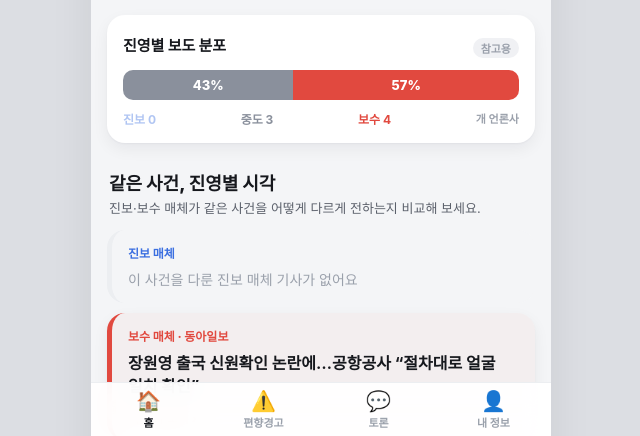
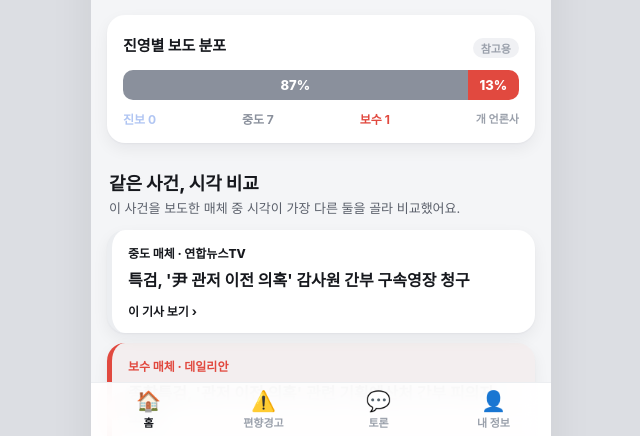
Before and after one commit to 63amg0010-cpu/witchhunt-news, a React (Vite) app: page / in a window 1280 px wide. Both pictures are taken after a click on the button 640 px from the left and 566 px from the top of the page. Shown: the part 362-798 px from the top of the page, without its empty margins (319-959 px from the left). Built offline with nearby package versions, Linux system fonts and the light colour scheme; no server answers.

Commit message:
시각 비교 개선: 진보 없으면 중도 vs 보수 등 양극단 자동 선택 + 진보 공백 안내

```diff
--- a/src/index.css
+++ b/src/index.css
@@ -338,6 +338,8 @@ ul { list-style: none; margin: 0; padding: 0; }
 .vs-pane__more--cons { color: var(--lean-cons); }
 .vs-pane--empty { background: var(--bg); border-left-color: var(--line); box-shadow: none; }
 .vs-pane__empty { margin: 0; font-size: 14px; color: var(--ink-faint); }
+.compare__note { margin: 0; padding: 14px 16px; font-size: 14px; color: var(--ink-faint); background: var(--bg); border-radius: var(--radius-card); word-break: keep-all; }
+.compare__blindspot { margin: 10px 2px 0; font-size: 13px; font-weight: 700; color: var(--ink-soft); word-break: keep-all; }
 
 /* ===========================================================
    성향 막대 (카드용 작은 막대)
--- a/src/screens/DetailScreen.tsx
+++ b/src/screens/DetailScreen.tsx
@@ -3,7 +3,7 @@ import LeanBadge from '../components/LeanBadge'
 import Thumbnail from '../components/Thumbnail'
 import SummaryBox from '../components/SummaryBox'
 import { splitSentences } from '../lib/text'
-import { leanCounts } from '../lib/bias'
+import { leanCounts, LEAN_KO } from '../lib/bias'
 
 interface Props {
   event: NewsEvent
@@ -11,29 +11,13 @@ interface Props {
   onOpenArticle: (articleId: string) => void
 }
 
-// 진영별 시각 대비 한 칸 (진보/보수) — 이 앱의 핵심
-function ComparePane({
-  lean,
-  article,
-  onOpen,
-}: {
-  lean: Lean
-  article?: Article
-  onOpen: (id: string) => void
-}) {
-  const label = lean === 'prog' ? '진보 매체' : '보수 매체'
-  if (!article) {
-    return (
-      <div className={`vs-pane vs-pane--${lean} vs-pane--empty`}>
-        <div className={`vs-pane__tag vs-pane__tag--${lean}`}>{label}</div>
-        <p className="vs-pane__empty">이 사건을 다룬 {label} 기사가 없어요</p>
-      </div>
-    )
-  }
+// 시각 비교 한 칸 — 실제 보도한 매체(진보/중도/보수)의 헤드라인
+function ComparePane({ article, onOpen }: { article: Article; onOpen: (id: string) => void }) {
+  const lean = article.lean
   return (
     <button className={`vs-pane vs-pane--${lean}`} onClick={() => onOpen(article.id)}>
       <div className={`vs-pane__tag vs-pane__tag--${lean}`}>
-        {label} · {article.outlet}
+        {LEAN_KO[lean]} 매체 · {article.outlet}
       </div>
       <p className="vs-pane__quote">{article.title}</p>
       <span className={`vs-pane__more vs-pane__more--${lean}`}>이 기사 보기 ›</span>
@@ -41,11 +25,23 @@ function ComparePane({
   )
 }
 
+// 그 사건을 실제로 보도한 매체 중 '가장 양극단' 두 시각을 고른다.
+// (진보가 없으면 중도 vs 보수처럼, 있는 시각 중 가장 벌어진 둘)
+function pickContrast(event: NewsEvent): { left?: Article; right?: Article } {
+  const order: Lean[] = ['prog', 'center', 'cons']
+  const repByLean: Partial<Record<Lean, Article>> = {}
+  for (const a of event.articles) if (!repByLean[a.lean]) repByLean[a.lean] = a
+  const present = order.filter((l) => repByLean[l])
+  if (present.length === 0) return {}
+  if (present.length === 1) return { left: repByLean[present[0]] }
+  return { left: repByLean[present[0]], right: repByLean[present[present.length - 1]] }
+}
+
 // 사건 상세 화면
 export default function DetailScreen({ event, onBack, onOpenArticle }: Props) {
   const counts = leanCounts(event)
-  const prog = event.articles.find((a) => a.lean === 'prog')
-  const cons = event.articles.find((a) => a.lean === 'cons')
+  const { left, right } = pickContrast(event)
+  const noProg = counts.prog === 0 && event.articles.length > 0
 
   return (
     <div className="screen">
@@ -92,13 +88,15 @@ export default function DetailScreen({ event, onBack, onOpenArticle }: Props) {
         </div>
       </div>
 
-      {/* ★ 같은 사건, 진영별 시각 — 이 앱의 핵심 */}
-      <h2 className="compare__title">같은 사건, 진영별 시각</h2>
-      <p className="compare__sub">진보·보수 매체가 같은 사건을 어떻게 다르게 전하는지 비교해 보세요.</p>
+      {/* ★ 같은 사건, 시각 비교 — 이 앱의 핵심 */}
+      <h2 className="compare__title">같은 사건, 시각 비교</h2>
+      <p className="compare__sub">이 사건을 보도한 매체 중 시각이 가장 다른 둘을 골라 비교했어요.</p>
       <div className="compare__pair">
-        <ComparePane lean="prog" article={prog} onOpen={onOpenArticle} />
-        <ComparePane lean="cons" article={cons} onOpen={onOpenArticle} />
+        {left && <ComparePane article={left} onOpen={onOpenArticle} />}
+        {right && <ComparePane article={right} onOpen={onOpenArticle} />}
+        {!right && <p className="compare__note">아직 비교할 만큼 다양한 매체가 이 사건을 다루지 않았어요.</p>}
       </div>
+      {noProg && <p className="compare__blindspot">👁 이 사건은 진보 매체 보도가 없어요.</p>}
 
       {/* 사건 간단 요약 */}
       <SummaryBox url={event.imageSourceUrl} fallback={event.summary} />
```
Also changed, not shown: public/feed.json.
